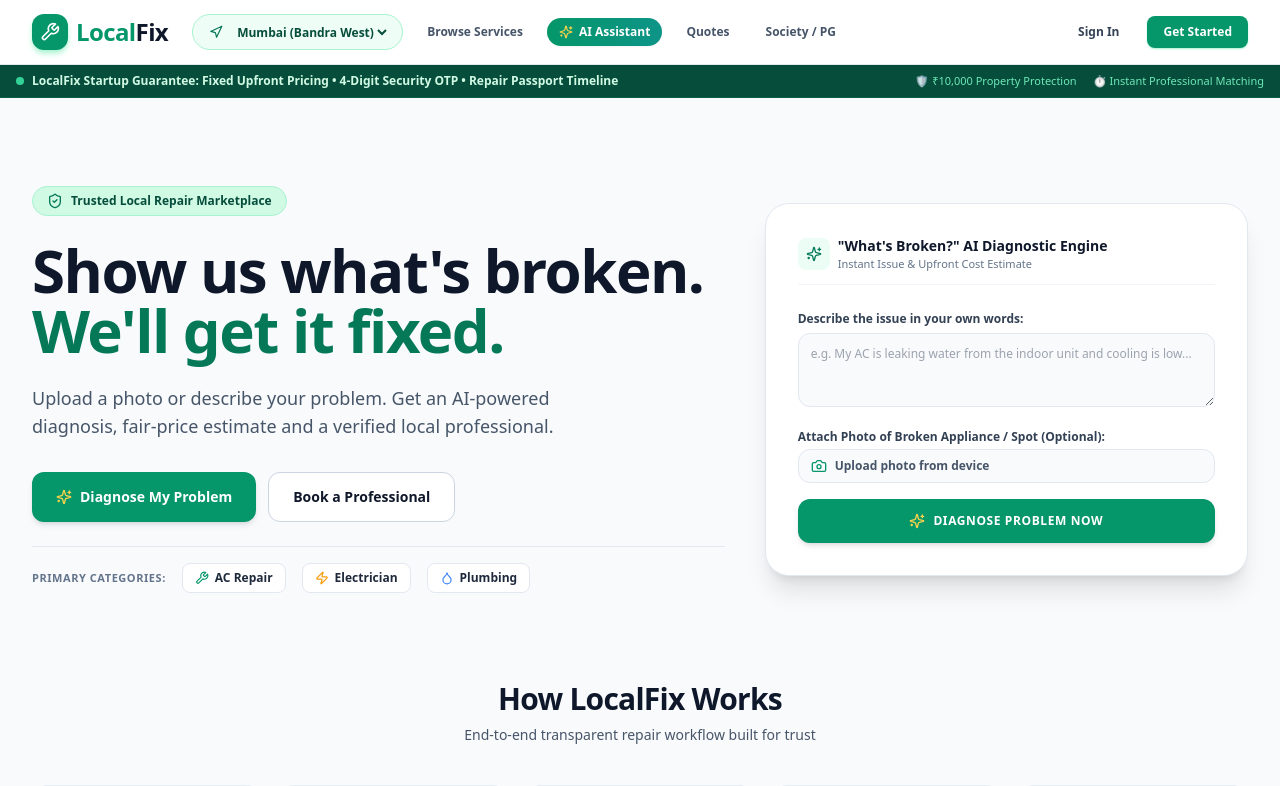
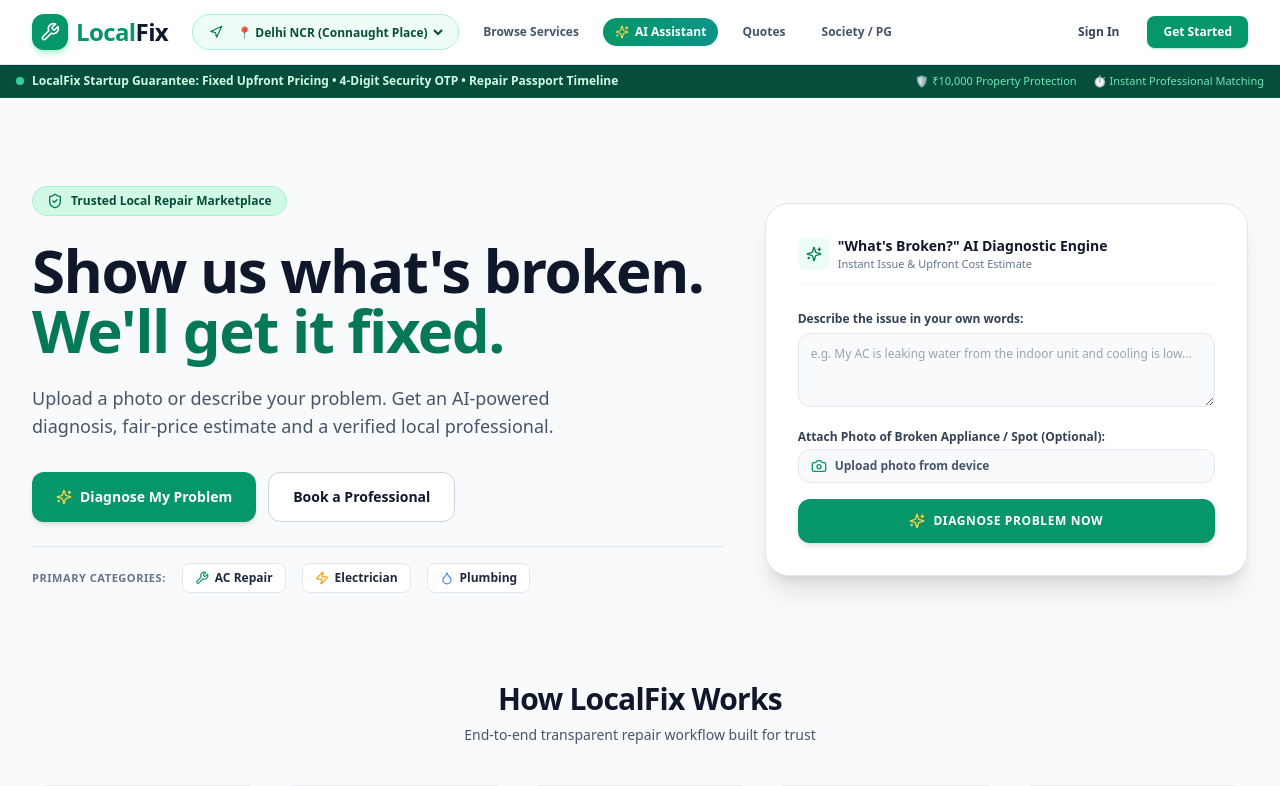
Before and after one commit to 123angmish/LocalFix-Local-Services-Platform, a React (Vite) app in the folder frontend/: page / in a window 1280 px wide. Shown: the top 786 px of the page. Built offline with nearby package versions, Linux system fonts and the light colour scheme; no server answers.

Commit message:
Fix location detection city-to-area mapping for Delhi NCR, Jaipur, Mumbai, and Bengaluru

```diff
--- a/frontend/src/components/Navbar.jsx
+++ b/frontend/src/components/Navbar.jsx
@@ -10,10 +10,34 @@
   const location = useLocation();
   const [mobileMenuOpen, setMobileMenuOpen] = useState(false);
 
-  // Real GPS & Location State
-  const [currentCity, setCurrentCity] = useState('Mumbai');
-  const [detectedArea, setDetectedArea] = useState('Bandra West');
+  // Real GPS & Location State with City-to-Area Mapping
+  const [currentCity, setCurrentCity] = useState('Delhi NCR');
+  const [detectedArea, setDetectedArea] = useState('Connaught Place');
   const [locating, setLocating] = useState(false);
+
+  const cityAreaMap = {
+    'Delhi NCR': 'Connaught Place, New Delhi',
+    'Jaipur': 'Malviya Nagar, Pink City',
+    'Mumbai': 'Bandra West, Mumbai',
+    'Bengaluru': 'Indiranagar, Bengaluru',
+    'Hyderabad': 'Gachibowli, Hyderabad',
+    'Pune': 'Koregaon Park, Pune',
+    'Noida': 'Sector 62, Noida / Cyber Hub',
+    'Chennai': 'T. Nagar, Chennai',
+    'Kolkata': 'Salt Lake, Kolkata',
+    'Dubai': 'Downtown Dubai 🇦🇪'
+  };
+
+  const handleCityChange = (newCity) => {
+    setCurrentCity(newCity);
+    const area = cityAreaMap[newCity] || 'City Center';
+    setDetectedArea(area);
+    toast.success(`Location updated to ${newCity} (${area})`);
+    // Navigate to filtered services if on services page or browse
+    if (location.pathname === '/services') {
+      navigate(`/services?city=${encodeURIComponent(newCity)}`);
+    }
+  };
 
   const handleDetectLocation = () => {
     if (!navigator.geolocation) {
@@ -23,18 +47,43 @@
     setLocating(true);
     navigator.geolocation.getCurrentPosition(
       (pos) => {
-        const lat = pos.coords.latitude.toFixed(2);
-        const lng = pos.coords.longitude.toFixed(2);
-        setDetectedArea(`GPS: ${lat}°, ${lng}°`);
-        setCurrentCity('Mumbai');
+        const lat = pos.coords.latitude;
+        const lng = pos.coords.longitude;
         setLocating(false);
-        toast.success(`Current GPS Location Detected! (${lat}°, ${lng}°)`);
+
+        // Geolocation latitude bounding check for North India (Delhi/Jaipur) vs West India (Mumbai)
+        let matchedCity = 'Delhi NCR';
+        let matchedArea = `GPS: ${lat.toFixed(2)}°, ${lng.toFixed(2)}°`;
+
+        if (lat >= 26.5 && lat <= 27.5 && lng >= 75.0 && lng <= 76.5) {
+          matchedCity = 'Jaipur';
+          matchedArea = 'Pink City, Jaipur';
+        } else if (lat >= 28.3 && lat <= 29.0 && lng >= 76.8 && lng <= 77.5) {
+          matchedCity = 'Delhi NCR';
+          matchedArea = 'Connaught Place, New Delhi';
+        } else if (lat >= 18.8 && lat <= 19.4 && lng >= 72.7 && lng <= 73.1) {
+          matchedCity = 'Mumbai';
+          matchedArea = 'Bandra West, Mumbai';
+        } else if (lat >= 12.8 && lat <= 13.2 && lng >= 77.4 && lng <= 77.8) {
+          matchedCity = 'Bengaluru';
+          matchedArea = 'Indiranagar, Bengaluru';
+        }
+
+        setCurrentCity(matchedCity);
+        setDetectedArea(matchedArea);
+        toast.success(`📍 Precise Location Detected: ${matchedCity} (${matchedArea})`);
+
+        if (location.pathname === '/services') {
+          navigate(`/services?city=${encodeURIComponent(matchedCity)}`);
+        }
       },
       (err) => {
         setLocating(false);
-        toast.success("Location set to Bandra West, Mumbai");
+        setCurrentCity('Delhi NCR');
+        setDetectedArea('Connaught Place, New Delhi');
+        toast.success("Location set to Connaught Place, Delhi NCR");
       },
-      { timeout: 5000 }
+      { timeout: 6000, enableHighAccuracy: true }
     );
   };
 
@@ -72,18 +121,19 @@
 
                 <select
                   value={currentCity}
-                  onChange={(e) => setCurrentCity(e.target.value)}
+                  onChange={(e) => handleCityChange(e.target.value)}
                   className="bg-transparent font-extrabold text-emerald-900 focus:outline-none cursor-pointer text-xs"
                 >
-                  <option value="Mumbai">Mumbai ({detectedArea})</option>
-                  <option value="Delhi">Delhi NCR</option>
-                  <option value="Bengaluru">Bengaluru</option>
-                  <option value="Hyderabad">Hyderabad</option>
-                  <option value="Pune">Pune</option>
-                  <option value="Noida">Noida / Gurugram</option>
-                  <option value="Chennai">Chennai</option>
-                  <option value="Kolkata">Kolkata</option>
-                  <option value="Dubai">Dubai 🇦🇪</option>
+                  <option value="Delhi NCR">📍 Delhi NCR ({currentCity === 'Delhi NCR' ? detectedArea : 'Connaught Place'})</option>
+                  <option value="Jaipur">📍 Jaipur ({currentCity === 'Jaipur' ? detectedArea : 'Pink City'})</option>
+                  <option value="Mumbai">📍 Mumbai ({currentCity === 'Mumbai' ? detectedArea : 'Bandra West'})</option>
+                  <option value="Bengaluru">📍 Bengaluru ({currentCity === 'Bengaluru' ? detectedArea : 'Indiranagar'})</option>
+                  <option value="Hyderabad">📍 Hyderabad ({currentCity === 'Hyderabad' ? detectedArea : 'Gachibowli'})</option>
+                  <option value="Pune">📍 Pune ({currentCity === 'Pune' ? detectedArea : 'Koregaon Park'})</option>
+                  <option value="Noida">📍 Noida / Gurugram ({currentCity === 'Noida' ? detectedArea : 'Sector 62'})</option>
+                  <option value="Chennai">📍 Chennai ({currentCity === 'Chennai' ? detectedArea : 'T. Nagar'})</option>
+                  <option value="Kolkata">📍 Kolkata ({currentCity === 'Kolkata' ? detectedArea : 'Salt Lake'})</option>
+                  <option value="Dubai">📍 Dubai 🇦🇪</option>
                 </select>
               </div>
 
@@ -220,7 +270,7 @@
             className="w-full text-left py-2 text-xs font-bold text-emerald-700 flex items-center gap-1.5 bg-emerald-50 px-3 rounded-xl border border-emerald-200"
           >
             <Navigation className="w-4 h-4 text-emerald-600" />
-            <span>Detect GPS Location ({detectedArea})</span>
+            <span>Detect GPS Location ({currentCity} - {detectedArea})</span>
           </button>
           <Link to="/services" onClick={() => setMobileMenuOpen(false)} className="block py-2 text-sm font-medium text-slate-700">
             Browse Services
```
